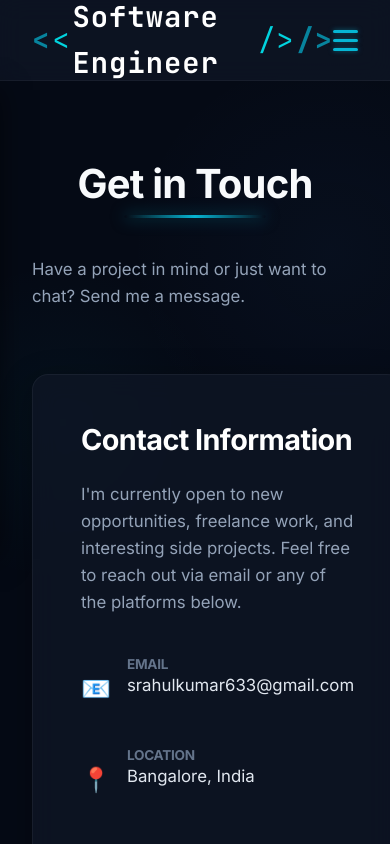
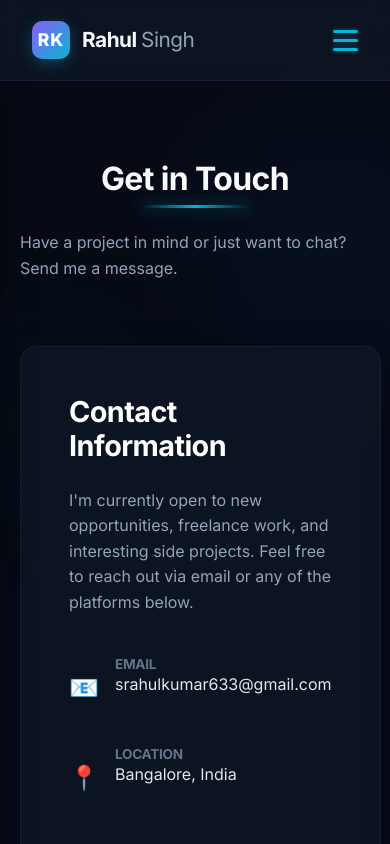
Before and after one commit to srahulcusat/rk-portfolio, an Angular app: page /contact in a window 390 px wide. Shown: the top 844 px of the page. Built offline with nearby package versions, Linux system fonts and the light colour scheme.

Commit message:
Phase two udpate for my portfolio

```diff
--- a/src/app/components/contact/contact.css
+++ b/src/app/components/contact/contact.css
@@ -2,14 +2,29 @@
    Contact Component Styles - Modern Design
    ========================================================================= */
 
+.contact-content {
+  display: grid;
+  grid-template-columns: 1fr 1.5fr;
+  gap: 4rem;
+  align-items: start;
+}
+
+.contact-form-grid {
+  display: grid;
+  grid-template-columns: 1fr 1fr;
+  gap: 1.5rem;
+  margin-bottom: 1.5rem;
+}
+
 @media (max-width: 992px) {
   .contact-content {
-    grid-template-columns: 1fr !important;
+    grid-template-columns: 1fr;
+    gap: 2rem;
   }
 }
 
 @media (max-width: 768px) {
-  .contact-form form > div {
-    grid-template-columns: 1fr !important;
+  .contact-form-grid {
+    grid-template-columns: 1fr;
   }
 }
--- a/src/app/components/contact/contact.html
+++ b/src/app/components/contact/contact.html
@@ -5,7 +5,7 @@
       <p class="section-subtitle">Have a project in mind or just want to chat? Send me a message.</p>
     </div>
 
-    <div class="contact-content" style="display: grid; grid-template-columns: 1fr 1.5fr; gap: 4rem; align-items: start;">
+    <div class="contact-content">
 
       <!-- Contact Info -->
       <div class="contact-info glass-panel fade-in-up delay-2" style="padding: 3rem;">
@@ -50,7 +50,7 @@
         <form class="form glass-panel" (ngSubmit)="onSubmit()" style="padding: 3rem;">
           <h3 style="font-size: 1.8rem; margin-bottom: 2rem; color: #fff;">Send a Message</h3>
 
-          <div style="display: grid; grid-template-columns: 1fr 1fr; gap: 1.5rem; margin-bottom: 1.5rem;">
+          <div class="contact-form-grid">
             <div class="form-group">
               <label for="name" style="display: block; margin-bottom: 0.5rem; color: #94a3b8; font-size: 0.9rem;">Your Name</label>
               <input
--- a/src/app/components/experience/experience.css
+++ b/src/app/components/experience/experience.css
@@ -4,7 +4,7 @@
 
 .timeline-container {
   padding: 1rem 0;
-  max-width: 1500px;
+  max-width: 1700px;
   margin: 0 auto;
 }
 
--- a/src/app/components/navbar/navbar.css
+++ b/src/app/components/navbar/navbar.css
@@ -53,17 +53,7 @@
   text-shadow: 0 0 12px rgba(255, 255, 255, 0.4);
 }
 
-.nav-brand a::before {
-  content: '< ';
-  color: var(--primary);
-  opacity: 0.7;
-}
 
-.nav-brand a::after {
-  content: ' />';
-  color: var(--primary);
-  opacity: 0.7;
-}
 
 .nav-menu {
   display: flex;
--- a/src/app/components/navbar/navbar.html
+++ b/src/app/components/navbar/navbar.html
@@ -1,21 +1,22 @@
 <nav class="navbar">
   <div class="nav-container">
     <div class="nav-brand">
-      <a routerLink="/home">
-        <span class="brand-bracket">&lt;</span>
-        <span class="brand-name">Software Engineer</span>
-        <span class="brand-bracket">/&gt;</span>
+      <a routerLink="/home" (click)="closeMenu()" style="display: flex; align-items: center; gap: 12px; text-decoration: none;">
+        <div style="background: linear-gradient(135deg, var(--accent) 0%, var(--primary) 100%); color: #fff; width: 38px; height: 38px; border-radius: 10px; display: flex; align-items: center; justify-content: center; font-weight: 800; font-family: var(--font-sans); box-shadow: 0 4px 15px rgba(6, 182, 212, 0.3); font-size: 1.1rem; letter-spacing: 1px;">
+          RK
+        </div>
+        <span style="color: var(--text-main); font-weight: 700; font-family: var(--font-sans); font-size: 1.3rem; letter-spacing: -0.5px;">Rahul <span style="font-weight: 400; color: var(--text-muted);">Singh</span></span>
       </a>
     </div>
-    <div class="nav-menu">
-      <a routerLink="/home" routerLinkActive="active" class="nav-link">Home</a>
-      <a routerLink="/about" routerLinkActive="active" class="nav-link">About</a>
-      <a routerLink="/experience" routerLinkActive="active" class="nav-link">Experience</a>
-      <a routerLink="/skills" routerLinkActive="active" class="nav-link">Skills</a>
-      <a routerLink="/projects" routerLinkActive="active" class="nav-link">Projects</a>
-      <a routerLink="/contact" routerLinkActive="active" class="nav-link">Contact</a>
+    <div class="nav-menu" [class.active]="isMenuOpen">
+      <a routerLink="/home" routerLinkActive="active" class="nav-link" (click)="closeMenu()">Home</a>
+      <a routerLink="/about" routerLinkActive="active" class="nav-link" (click)="closeMenu()">About</a>
+      <a routerLink="/experience" routerLinkActive="active" class="nav-link" (click)="closeMenu()">Experience</a>
+      <a routerLink="/skills" routerLinkActive="active" class="nav-link" (click)="closeMenu()">Skills</a>
+      <a routerLink="/projects" routerLinkActive="active" class="nav-link" (click)="closeMenu()">Projects</a>
+      <a routerLink="/contact" routerLinkActive="active" class="nav-link" (click)="closeMenu()">Contact</a>
     </div>
-    <div class="nav-toggle">
+    <div class="nav-toggle" [class.active]="isMenuOpen" (click)="toggleMenu()">
       <span class="bar"></span>
       <span class="bar"></span>
       <span class="bar"></span>
--- a/src/app/components/navbar/navbar.ts
+++ b/src/app/components/navbar/navbar.ts
@@ -7,4 +7,14 @@ import { RouterLink, RouterLinkActive } from '@angular/router';
   templateUrl: './navbar.html',
   styleUrl: './navbar.css',
 })
-export class Navbar {}
+export class Navbar {
+  isMenuOpen = false;
+
+  toggleMenu() {
+    this.isMenuOpen = !this.isMenuOpen;
+  }
+
+  closeMenu() {
+    this.isMenuOpen = false;
+  }
+}
--- a/src/app/components/projects/projects.html
+++ b/src/app/components/projects/projects.html
@@ -5,7 +5,7 @@
       <p class="section-subtitle">Real-world applications and architectures I've built.</p>
     </div>
 
-    <div class="projects-grid" style="display: grid; grid-template-columns: repeat(auto-fill, minmax(350px, 1fr)); gap: 2.5rem;">
+    <div class="projects-grid" style="display: grid; grid-template-columns: repeat(auto-fill, minmax(280px, 1fr)); gap: 2.5rem;">
 
       <!-- Project 1: Billing Platform -->
       <div class="project-card glass-panel fade-in-up delay-2">
--- a/src/app/components/skills/skills.html
+++ b/src/app/components/skills/skills.html
@@ -6,7 +6,7 @@
     </div>
 
     <div class="skills-grid"
-      style="display: grid; grid-template-columns: repeat(auto-fit, minmax(300px, 1fr)); gap: 2rem;">
+      style="display: grid; grid-template-columns: repeat(auto-fit, minmax(280px, 1fr)); gap: 2rem;">
 
       <!-- Backend Card -->
       <div class="skill-card glass-panel fade-in-up delay-2"
--- a/src/styles.css
+++ b/src/styles.css
@@ -272,3 +272,25 @@ input:focus, textarea:focus {
 ::-webkit-scrollbar-thumb:hover {
   background: var(--primary);
 }
+
+/* =========================================================================
+   Global Responsive Adjustments
+   ========================================================================= */
+@media (max-width: 768px) {
+  .container {
+    padding: 0 1.25rem;
+  }
+
+  section {
+    padding: 60px 0;
+  }
+
+  .section-title {
+    font-size: 2rem;
+    margin-bottom: 2rem;
+  }
+
+  p {
+    font-size: 1rem;
+  }
+}
```
Also changed, not shown: 1 other file (tests, documents, lock files or other folders).
